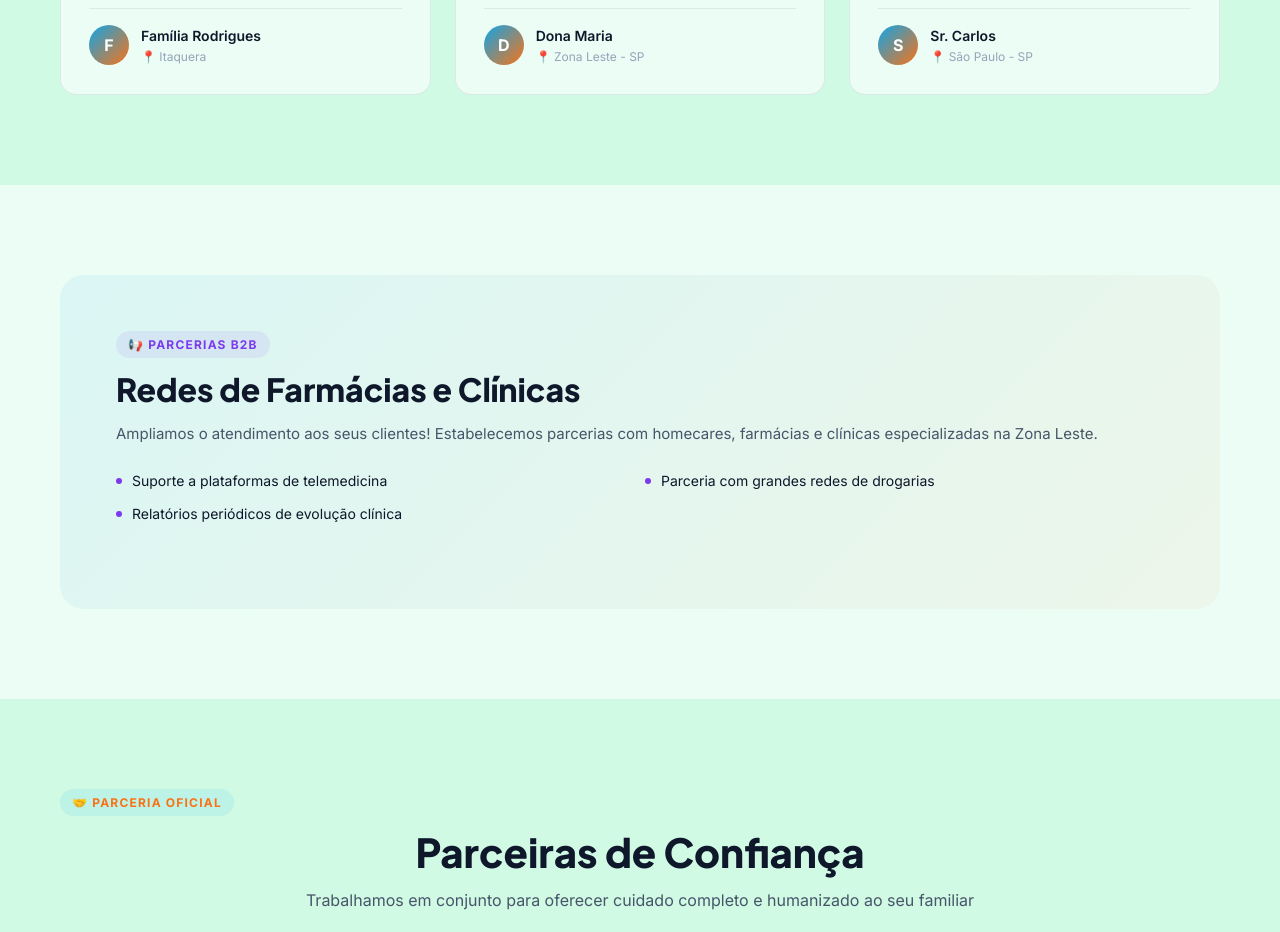
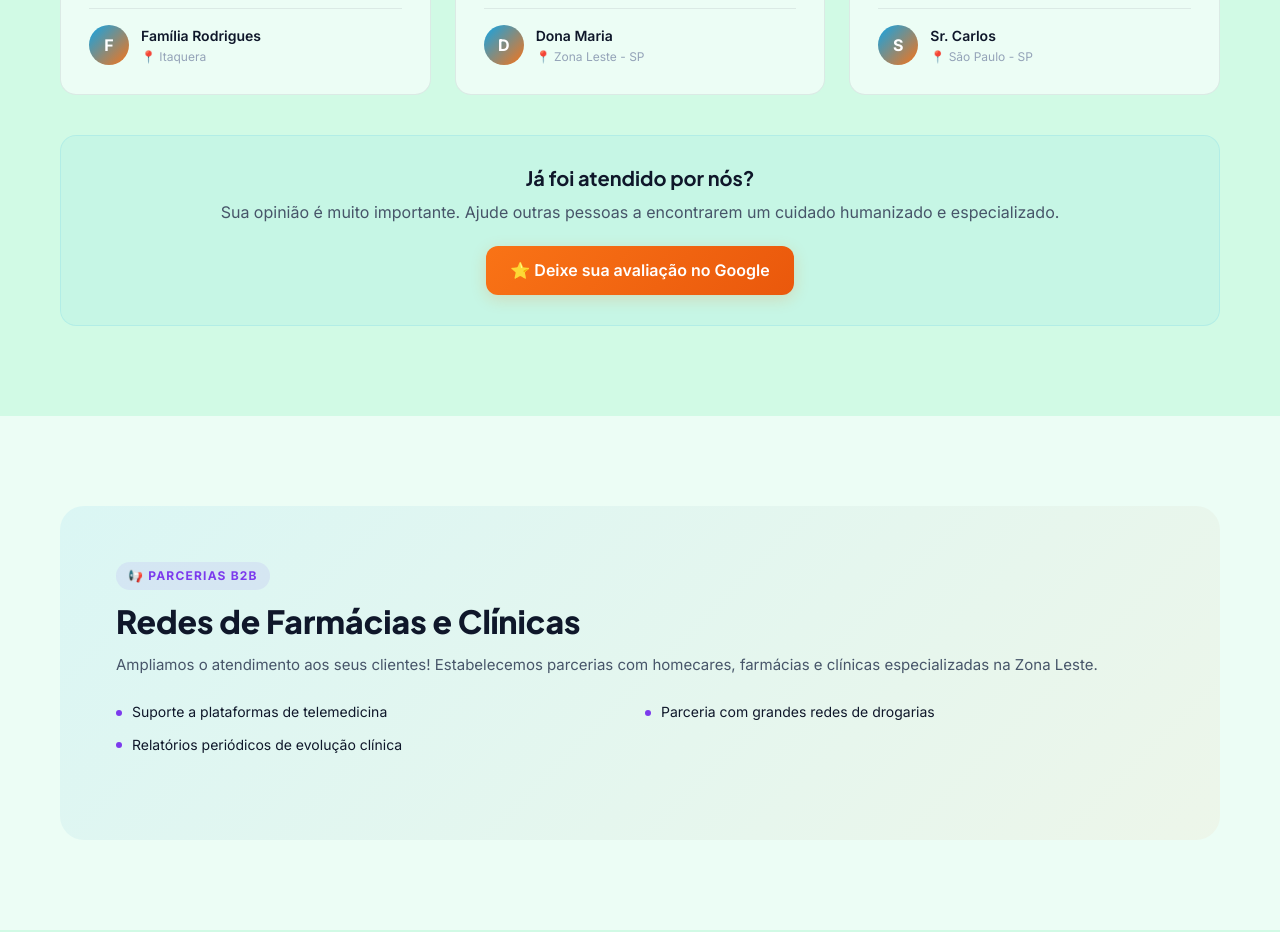
Before and after one commit to LeonardoGMendoza/enfermeiraferidas, a React (Vite) app: page / in a window 1280 px wide. Shown: the part 3580-4512 px from the top of the page. Built offline with nearby package versions, Linux system fonts and the light colour scheme; no server answers.

Commit message:
feat: adiciona botao de avaliacao do Google

```diff
--- a/src/pages/LandingPage.jsx
+++ b/src/pages/LandingPage.jsx
@@ -390,6 +390,23 @@ export default function LandingPage() {
             </div>
           ))}
         </div>
+
+        {/* Chamada para Avaliação */}
+        <div style={{ marginTop: '40px', textAlign: 'center', background: 'rgba(14,165,233,0.05)', padding: '30px', borderRadius: '16px', border: '1px solid rgba(14,165,233,0.1)' }}>
+          <h3 style={{ fontSize: '20px', marginBottom: '10px', color: 'var(--text-primary)' }}>Já foi atendido por nós?</h3>
+          <p style={{ color: 'var(--text-secondary)', marginBottom: '20px' }}>
+            Sua opinião é muito importante. Ajude outras pessoas a encontrarem um cuidado humanizado e especializado.
+          </p>
+          <a
+            href="https://g.page/r/sua-url-de-avaliacao-do-google"
+            target="_blank"
+            rel="noreferrer"
+            className="btn btn-accent"
+            style={{ display: 'inline-flex', padding: '12px 24px', fontSize: '16px' }}
+          >
+            ⭐ Deixe sua avaliação no Google
+          </a>
+        </div>
       </section>
 
       {/* ── PARCERIAS B2B ── */}
```
